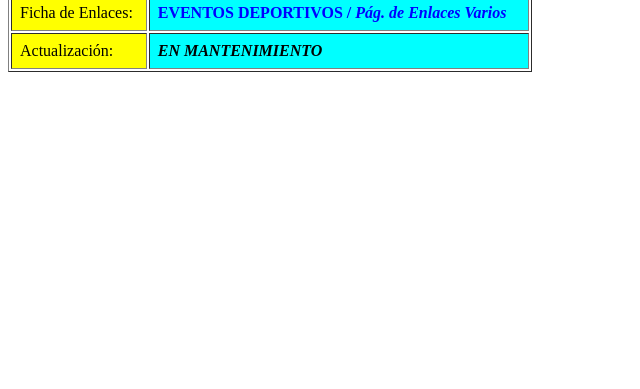
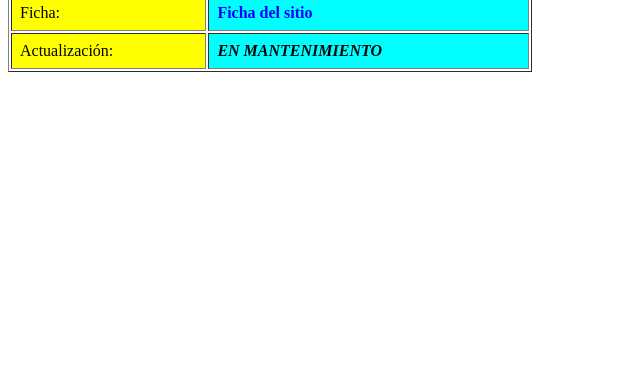
Before and after one commit to zaphkieles/zaphkiel, a plain HTML site: page index.html in a window 1280 px wide. Shown: the part 411-800 px from the top of the page, without its empty margins (0-640 px from the left). Drawn offline with Linux system fonts and the light colour scheme.

Commit message:
Update index.html

```diff
--- a/index.html
+++ b/index.html
@@ -4,7 +4,7 @@
 <a href="https://t.me/Zaphkiel_ES"> <img src="https://raw.githubusercontent.com/zaphkiel/gh-pages/zaphkiel.png" width="500" height="" </a>
 </center></tr>
 
-<td bgcolor="yellow"<td><right>Ficha de Enlaces:</td><td bgcolor="cyan"<td><a style="color:#0000FF;"><b>EVENTOS DEPORTIVOS / <i>Pág. de Enlaces Varios</i></b></td></tr>
+<td bgcolor="yellow"<td><right>Ficha:</td><td bgcolor="cyan"<td><a style="color:#0000FF;"><b>Ficha del sitio</i></b></td></tr>
 <td bgcolor="yellow"<td>Actualización:</td><td bgcolor="cyan"<td><a style="color:#FF0000;"><b><i>
 
 <a>EN MANTENIMIENTO</a>
```
